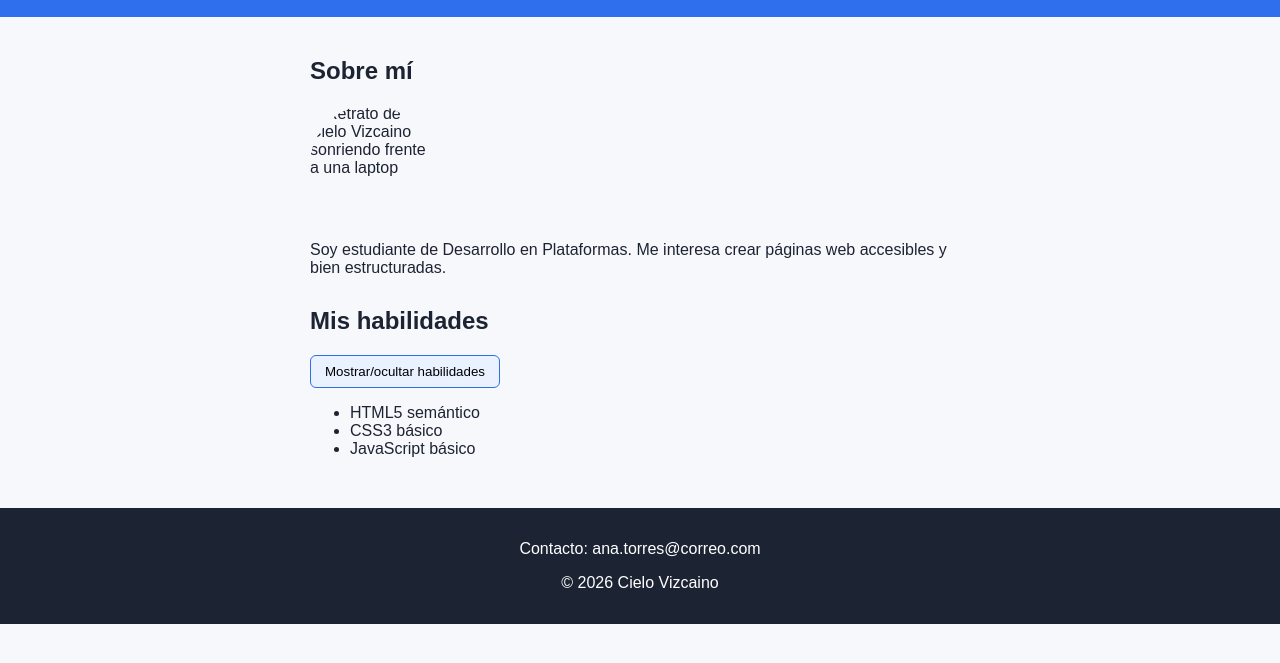
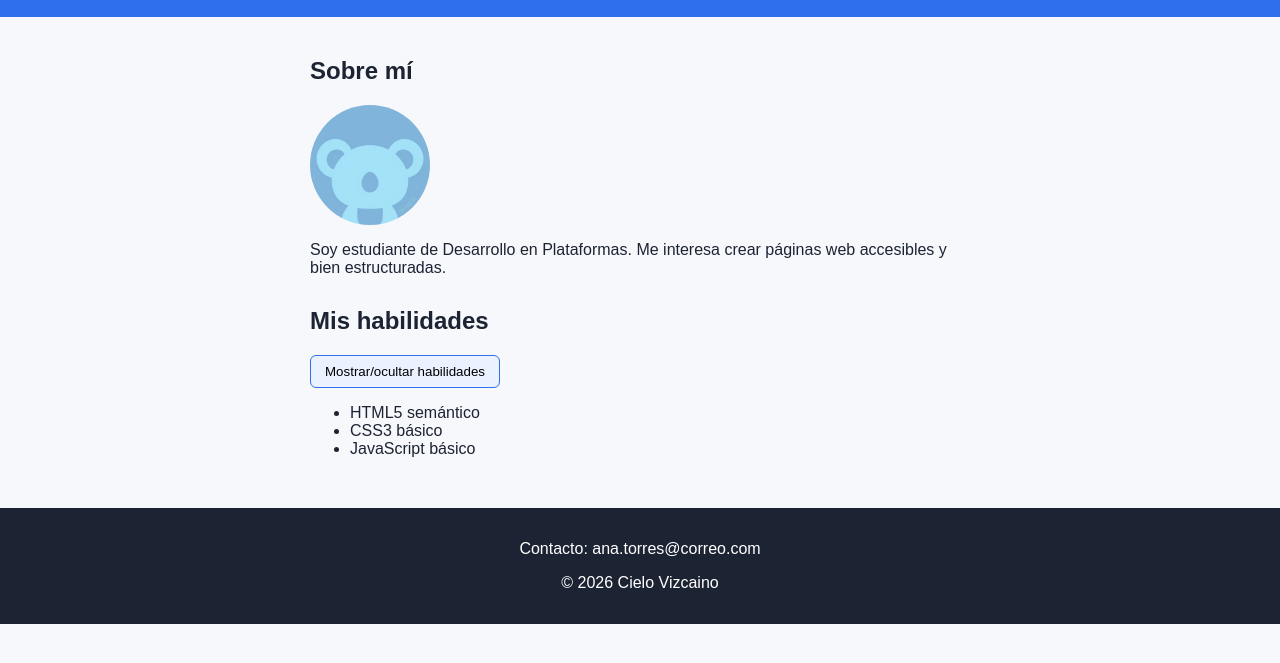
Before and after one commit to Cielo201356/Semena_1, a plain HTML site: page index.html in a window 1280 px wide. Shown: the part 121-784 px from the top of the page. Drawn offline with Linux system fonts and the light colour scheme.

Commit message:
Add profile illustration and deploy it to Pages
Co-authored-by: Copilot <223556219+Copilot@users.noreply.github.com>

```diff
--- a/index.html
+++ b/index.html
@@ -21,7 +21,7 @@
   <main>
     <section id="sobre-mi">
       <h2>Sobre mí</h2>
-      <img src="foto.jpg" alt="Retrato de Cielo Vizcaino sonriendo frente a una laptop" width="120" height="120">
+      <img src="foto.png" alt="Ilustración azul de un oso sobre un fondo celeste" width="120" height="120">
       <p>Soy estudiante de Desarrollo en Plataformas. Me interesa crear páginas web accesibles y bien estructuradas.</p>
     </section>
 
```
Also changed, not shown: foto.png (added), 3 other files.
